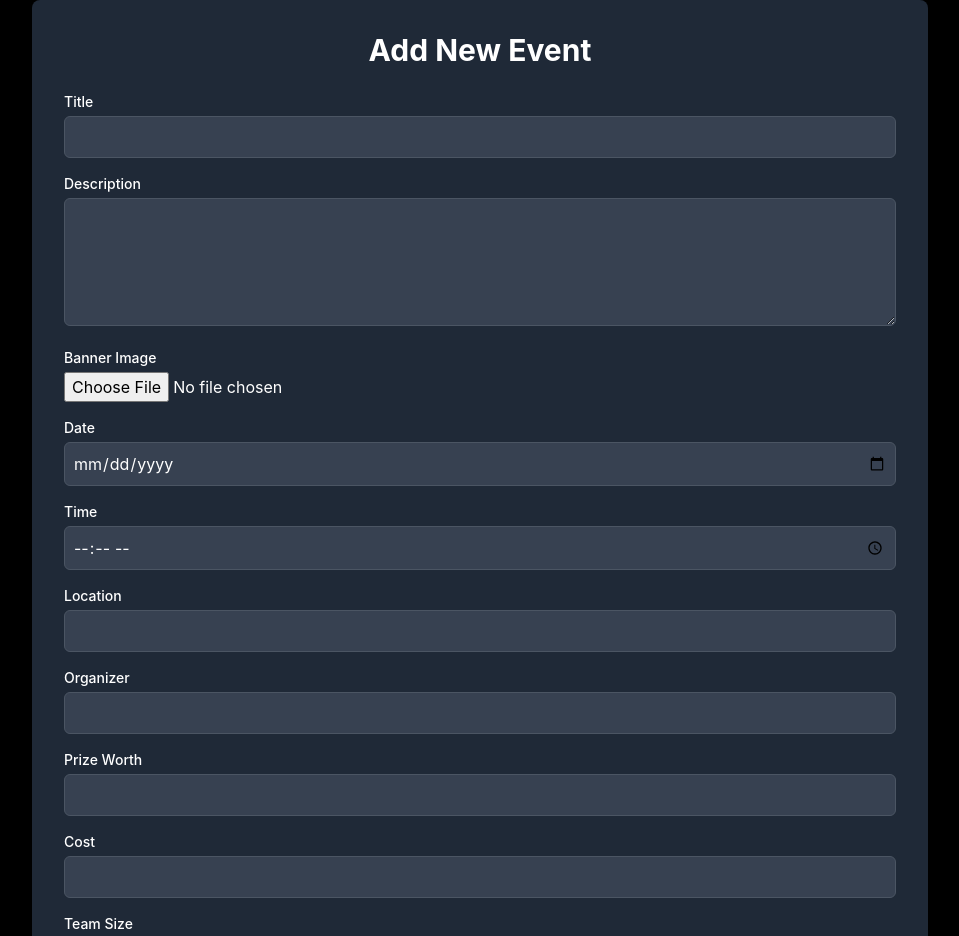
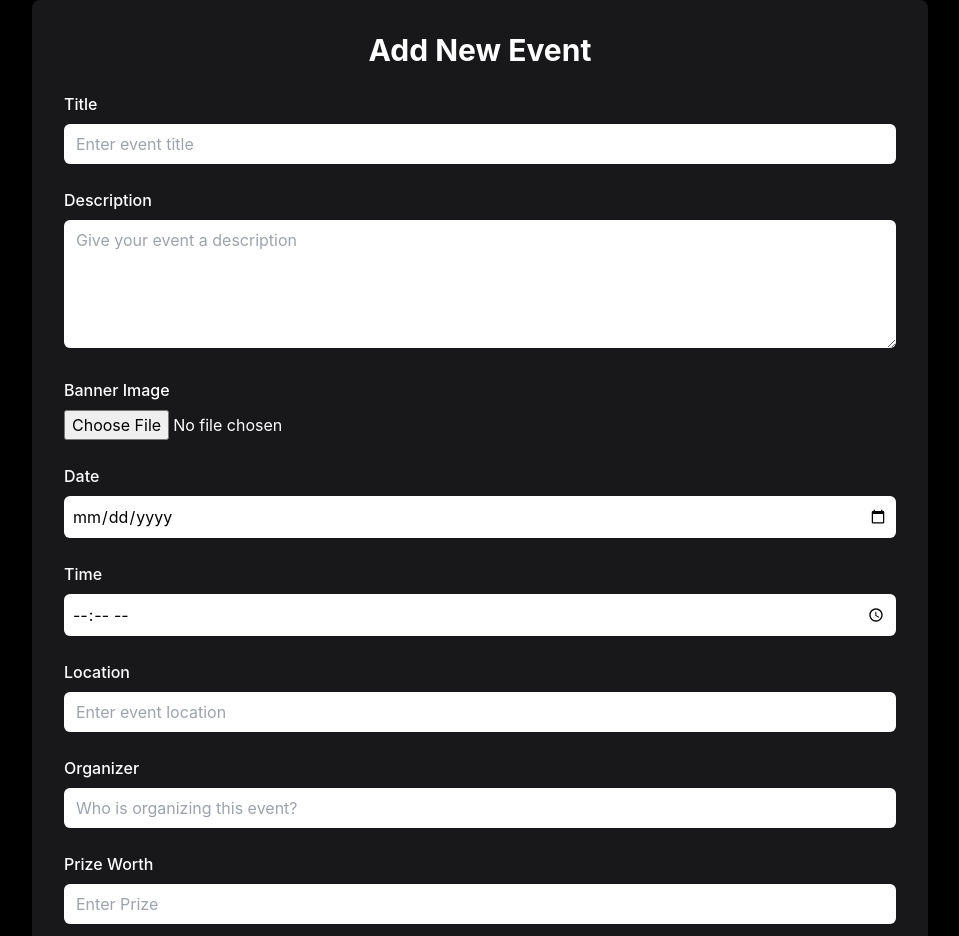
Before and after one commit to nstdeploy/admin-nxtup, a React (Create React App) app: page /addevents in a window 1280 px wide. Shown: the top 936 px of the page, without its empty margins (160-1119 px from the left). Built offline with nearby package versions, Linux system fonts and the light colour scheme.

Commit message:
style: improve UI for admin and login page

```diff
--- a/src/pages/add-events/events.jsx
+++ b/src/pages/add-events/events.jsx
@@ -30,112 +30,119 @@ const AddEvents = () => {
   };
 
   return (
-    <div className="min-h-screen bg-black text-white flex items-center justify-center">
-      <div className="max-w-4xl w-full bg-gray-800 p-8 rounded-lg shadow-lg">
-        <h1 className="text-3xl font-bold mb-6 text-center">Add New Event</h1>
+    <div className="flex items-center justify-center min-h-screen text-white bg-black">
+      <div className="w-full max-w-4xl p-8 rounded-lg shadow-lg bg-zinc-900">
+        <h1 className="mb-6 text-3xl font-bold text-center">Add New Event</h1>
         <form onSubmit={handleSubmit} className="space-y-4">
           <div>
-            <label className="block text-sm font-medium">Title</label>
+            <label className="block mb-1 font-medium text-md">Title</label>
             <input
               type="text"
               name="title"
+              placeholder="Enter event title"
               value={eventData.title}
               onChange={handleChange}
-              className="w-full mt-1 p-2 bg-gray-700 text-white rounded-md border border-gray-600"
+              className="w-full p-2 pl-3 mt-1 text-black bg-white rounded-md"
             />
           </div>
           <div>
-            <label className="block text-sm font-medium">Description</label>
+            <label className="block mt-6 mb-1 font-medium text-md">Description</label>
             <textarea
               name="description"
+              placeholder="Give your event a description"
               value={eventData.description}
               onChange={handleChange}
-              className="w-full mt-1 p-2 bg-gray-700 text-white rounded-md border border-gray-600 h-32"
+              className="w-full h-32 p-2 pl-3 mt-1 text-black bg-white rounded-md"
             ></textarea>
           </div>
           <div>
-            <label className="block text-sm font-medium">Banner Image</label>
+            <label className="block mt-6 mb-1 font-medium text-md">Banner Image</label>
             <input
               type="file"
               name="banner"
               onChange={handleFileChange}
-              className="mt-1 text-white"
+              className="mt-1"
             />
           </div>
           <div>
-            <label className="block text-sm font-medium">Date</label>
+            <label className="block mt-6 mb-1 font-medium text-md">Date</label>
             <input
               type="date"
               name="date"
               value={eventData.date}
               onChange={handleChange}
-              className="w-full mt-1 p-2 bg-gray-700 text-white rounded-md border border-gray-600"
+              className="w-full p-2 mt-1 text-black bg-white rounded-md"
             />
           </div>
           <div>
-            <label className="block text-sm font-medium">Time</label>
+            <label className="block mt-6 mb-1 font-medium text-md">Time</label>
             <input
               type="time"
               name="time"
               value={eventData.time}
               onChange={handleChange}
-              className="w-full mt-1 p-2 bg-gray-700 text-white rounded-md border border-gray-600"
+              className="w-full p-2 mt-1 text-black bg-white rounded-md"
             />
           </div>
           <div>
-            <label className="block text-sm font-medium">Location</label>
+            <label className="block mt-6 mb-1 font-medium text-md">Location</label>
             <input
               type="text"
               name="location"
+              placeholder="Enter event location"
               value={eventData.location}
               onChange={handleChange}
-              className="w-full mt-1 p-2 bg-gray-700 text-white rounded-md border border-gray-600"
+              className="w-full p-2 pl-3 mt-1 text-black bg-white rounded-md"
             />
           </div>
           <div>
-            <label className="block text-sm font-medium">Organizer</label>
+            <label className="block mt-6 mb-1 font-medium text-md">Organizer</label>
             <input
               type="text"
               name="organizer"
+              placeholder="Who is organizing this event?"
               value={eventData.organizer}
               onChange={handleChange}
-              className="w-full mt-1 p-2 bg-gray-700 text-white rounded-md border border-gray-600"
+              className="w-full p-2 pl-3 mt-1 text-black bg-white rounded-md"
             />
           </div>
           <div>
-            <label className="block text-sm font-medium">Prize Worth</label>
+            <label className="block mt-6 mb-1 font-medium text-md">Prize Worth</label>
             <input
               type="text"
               name="prizeWorth"
+              placeholder="Enter Prize"
               value={eventData.prizeWorth}
               onChange={handleChange}
-              className="w-full mt-1 p-2 bg-gray-700 text-white rounded-md border border-gray-600"
+              className="w-full p-2 pl-3 mt-1 text-black bg-white rounded-md"
             />
           </div>
           <div>
-            <label className="block text-sm font-medium">Cost</label>
+            <label className="block mt-6 mb-1 font-medium text-md">Cost</label>
             <input
               type="text"
               name="cost"
+              placeholder="Enter registration fee"
               value={eventData.cost}
               onChange={handleChange}
-              className="w-full mt-1 p-2 bg-gray-700 text-white rounded-md border border-gray-600"
+              className="w-full p-2 pl-3 mt-1 text-black bg-white rounded-md"
             />
           </div>
           <div>
-            <label className="block text-sm font-medium">Team Size</label>
+            <label className="block mt-6 mb-1 font-medium text-md">Team Size</label>
             <input
               type="text"
               name="teamSize"
+              placeholder="Enter team size"
               value={eventData.teamSize}
               onChange={handleChange}
-              className="w-full mt-1 p-2 bg-gray-700 text-white rounded-md border border-gray-600"
+              className="w-full p-2 pl-3 mt-1 text-black bg-white rounded-md"
             />
           </div>
           <div>
             <button
               type="submit"
-              className="w-full mt-4 p-2 bg-blue-600 hover:bg-blue-500 rounded-md text-white font-medium"
+              className="w-32 pt-3 pb-3 pl-6 pr-6 mt-6 font-medium text-white bg-zinc-600 rounded-lg ml-[84.5%] hover:bg-zinc-700 duration-300"
             >
               Add Event
             </button>
--- a/src/pages/login/login.jsx
+++ b/src/pages/login/login.jsx
@@ -5,7 +5,7 @@ import Nav from "../../components/nav";
 
 function Login() {
 
-    const ForgotPass = () => toast.error("Kindly Contact Your Admin !")
+    const ForgotPass = () => toast.error("Kindly Contact Your Admin!")
 
     const navigate = useNavigate();
 
@@ -50,24 +50,24 @@ function Login() {
     }
 
     return(
-    <div className="bg-black text-white">
+    <div className="text-white bg-black">
 
         <Nav/>
-        <div className="flex items-center justify-center scale-80 pt-16 pb-12">
+        <div className="flex items-center justify-center pt-16 pb-12 scale-75">
             <img src="assets/nst.svg" alt="NST"/>
-            <h1 className="text-3xl font-extrabold ml-5 mr-5 rotate-45">+</h1>
+            <h1 className="ml-5 mr-5 text-3xl font-extrabold rotate-45">+</h1>
             <img src="assets/ru.svg" alt="RU"/>
         </div>
         <div className="flex items-center justify-center pb-20">
-            <form className="m-10 p-5 bg-zinc-900  w-[650px] flex flex-col items-center justify-center rounded-3xl " onSubmit={sendLoginData}>
-                <div className="flex flex-col mt-12 mb-8">
-                    <label id="email" className="pl-1">Email :</label>
+            <form className="m-10 p-5 bg-zinc-900  w-[575px] flex flex-col items-center justify-center rounded-3xl " onSubmit={sendLoginData}>
+                <div className="flex flex-col mt-10 mb-8">
+                    <label id="email">Email: </label>
                     <div className="flex">
                         <input
                             placeholder="Enter your email"
                             type="text"
                             htmlFor="email"
-                            className="h-10 w-[450px] rounded-l-md text-black p-3 bg-white"
+                            className="h-10 w-[28.125rem] rounded-md text-black p-3 bg-white mt-2"
                             onChange={handleChange}
                             required
                             value={formData.email}
@@ -77,25 +77,25 @@ function Login() {
                     </div>
                 </div>
                 <div className="flex flex-col mb-4">
-                    <label id="password" className="pl-1">Password: </label>
+                    <label id="password">Password: </label>
                     <input
                         placeholder="Enter your password"
                         type="password"
                         htmlFor="password"
-                        className="h-10 w-[450px] rounded-md text-black p-3"
+                        className="h-10 w-[28.125rem] rounded-md text-black p-3 bg-white mt-2"
                         onChange={handleChange}
                         required
                         value={formData.pass}
                         name="Password"
                     />
                 </div>
-                <div className="mb-10 ml-[50%]">
-                    <span onClick={ForgotPass} className="cursor-pointer">Forgot Password?</span>
+                <div className="mb-10 ml-[60%]">
+                    <span onClick={ForgotPass} className="duration-300 cursor-pointer hover:underline hover:text-gray-400">Forgot Password?</span>
                 </div>
 
                     <button
                         type="submit"
-                        className="mb-10 mt-5 bg-zinc-600 h-[40px] w-[400px] flex items-center justify-center rounded-xl cursor-pointer">Submit
+                        className="mb-10 bg-zinc-600 h-[40px] w-[28.125rem] flex items-center justify-center rounded-lg cursor-pointer hover:bg-zinc-700 duration-300 hover:text-gray-300">Submit
                     </button>
 
             </form>
```
